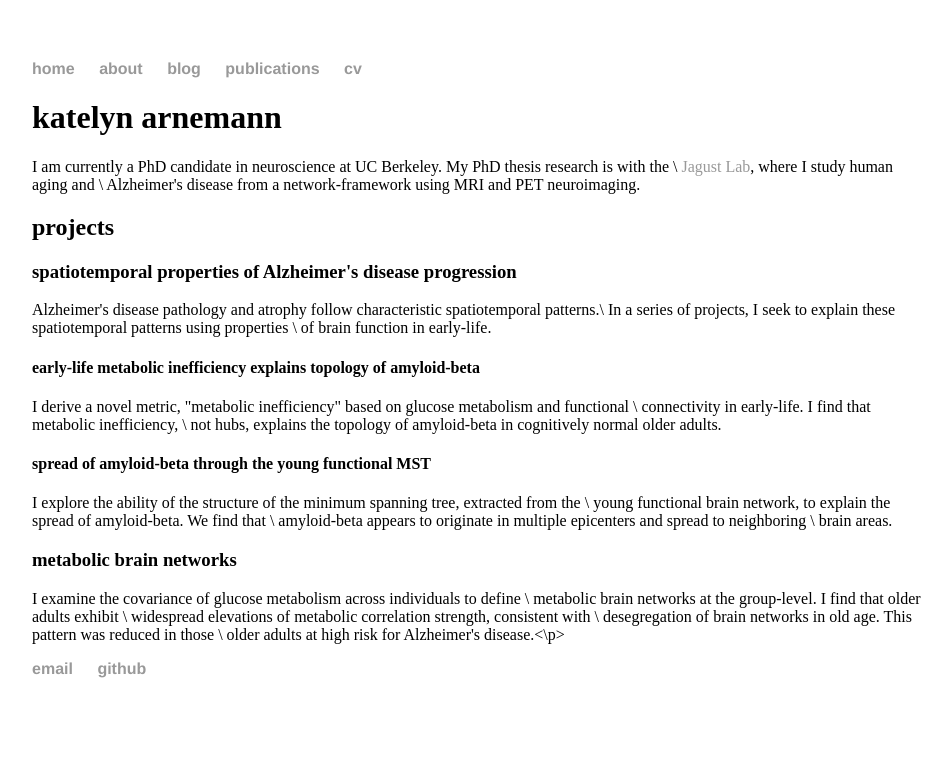
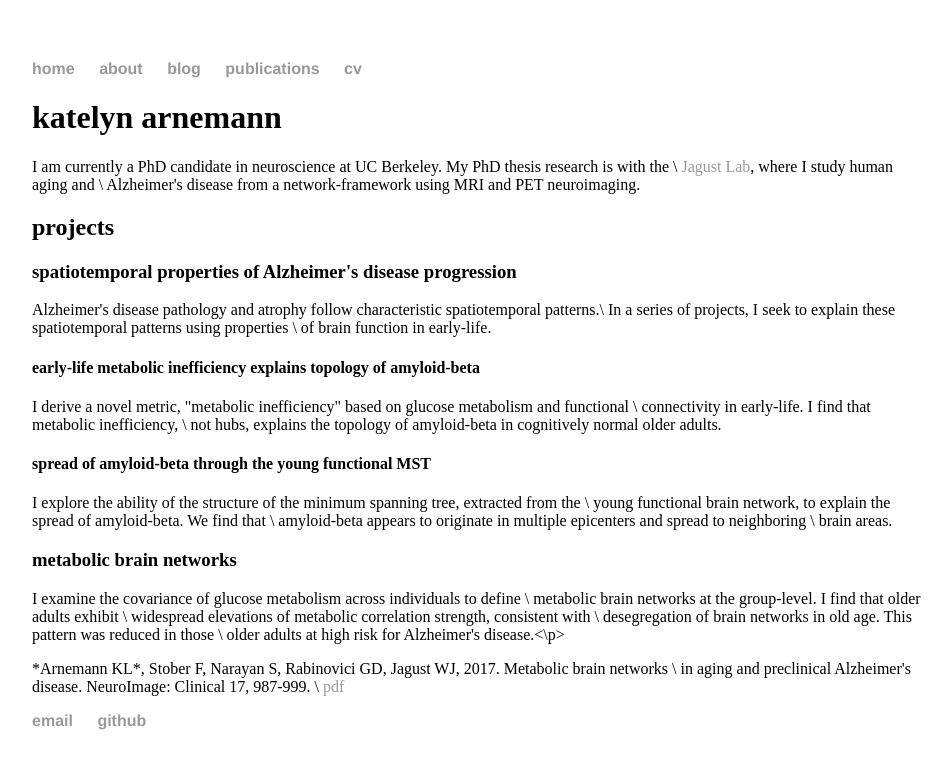
Before and after one commit to klbegany/klarnemann.github.io, a Jekyll site: the page built from index.html, in a window 1280 px wide. Shown: the top 769 px of the page, without its empty margins (160-1112 px from the left). Built offline with Jekyll 4.4.1, drawn with Linux system fonts in a browser that asks for light colours.

Commit message:
add link to pdf for metabolic brain networks

```diff
--- a/index.html
+++ b/index.html
@@ -27,4 +27,10 @@ title: katelyn arnemann
 			widespread elevations of metabolic correlation strength, consistent with \
 			desegregation of brain networks in old age. This pattern was reduced in those \
 			older adults at high risk for Alzheimer's disease.<\p>
+		<p>*Arnemann KL*, Stober F, Narayan S, Rabinovici GD, Jagust WJ, 2017. Metabolic brain networks \
+			in aging and preclinical Alzheimer's disease. NeuroImage: Clinical 17, 987-999. \
+			<a href="{{ site.url }}/pdfs/ArnemannEtAl.NeuroImageClinical.2017.pdf">pdf</a></p></a></p>
 </div><!-- /.blurb -->
+
+
+</div><!-- /.blurb -->
```
